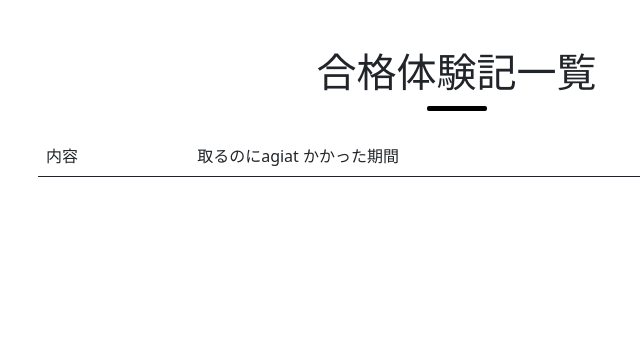
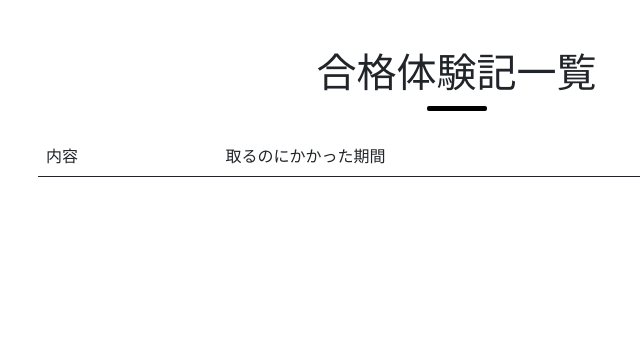
Before and after one commit to dik-ab/django-app, a Django app: template templates/certifications/experience_list.html in a window 1280 px wide. Shown: the top 338 px of the page, without its empty margins (230-870 px from the left). Run offline with Django 3.2, Linux system fonts and the light colour scheme; the template is opened without the code that fills it, so the values that code supplies are empty.

Commit message:
remove a

```diff
--- a/templates/certifications/experience_list.html
+++ b/templates/certifications/experience_list.html
@@ -17,7 +17,7 @@
         <thead>
           <tr>
             <td>内容</td>
-            <td>取るのにagiat かかった期間</td>
+            <td>取るのにかかった期間</td>
           </tr>
         </thead>
         <tbody>
```
